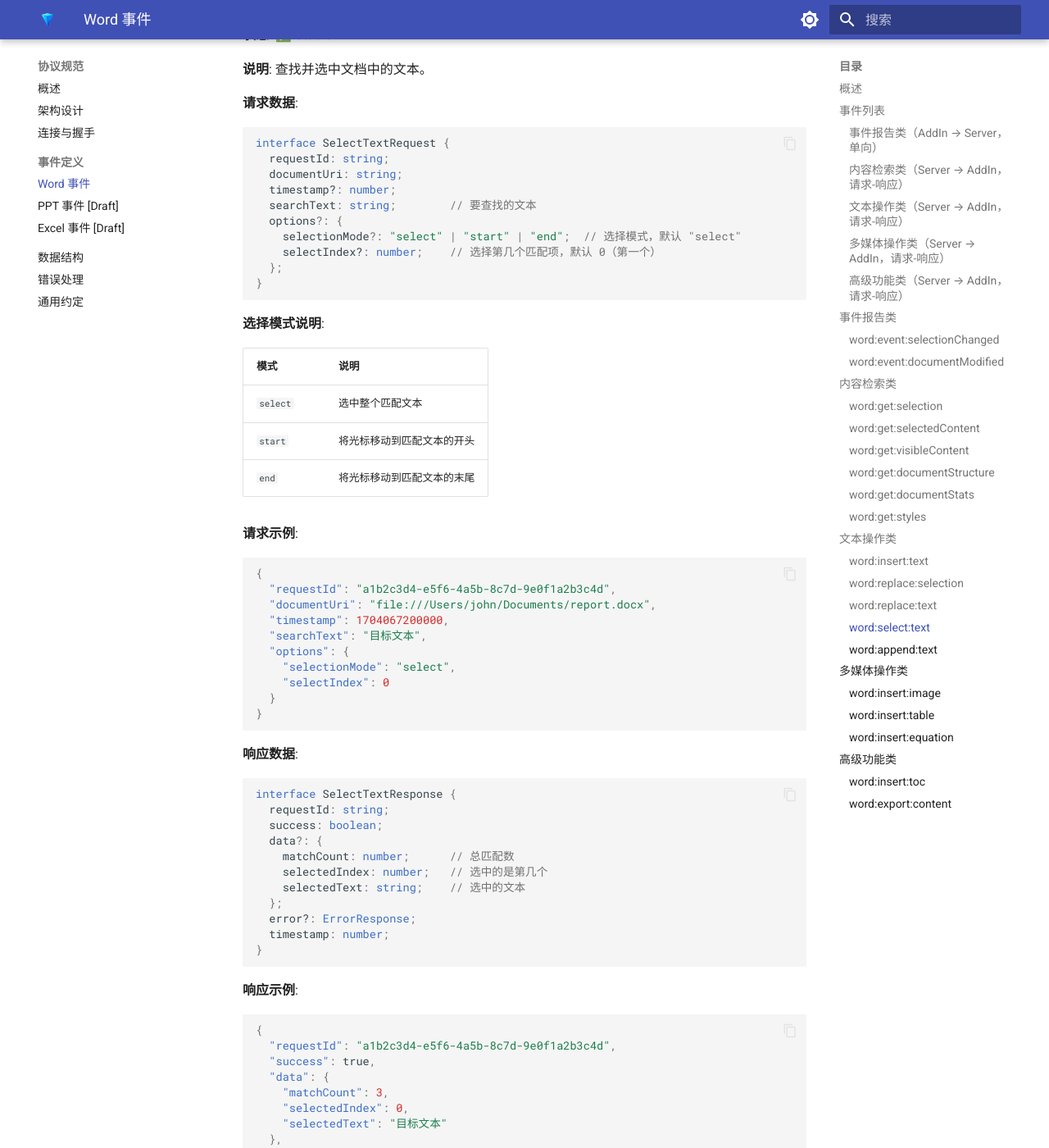
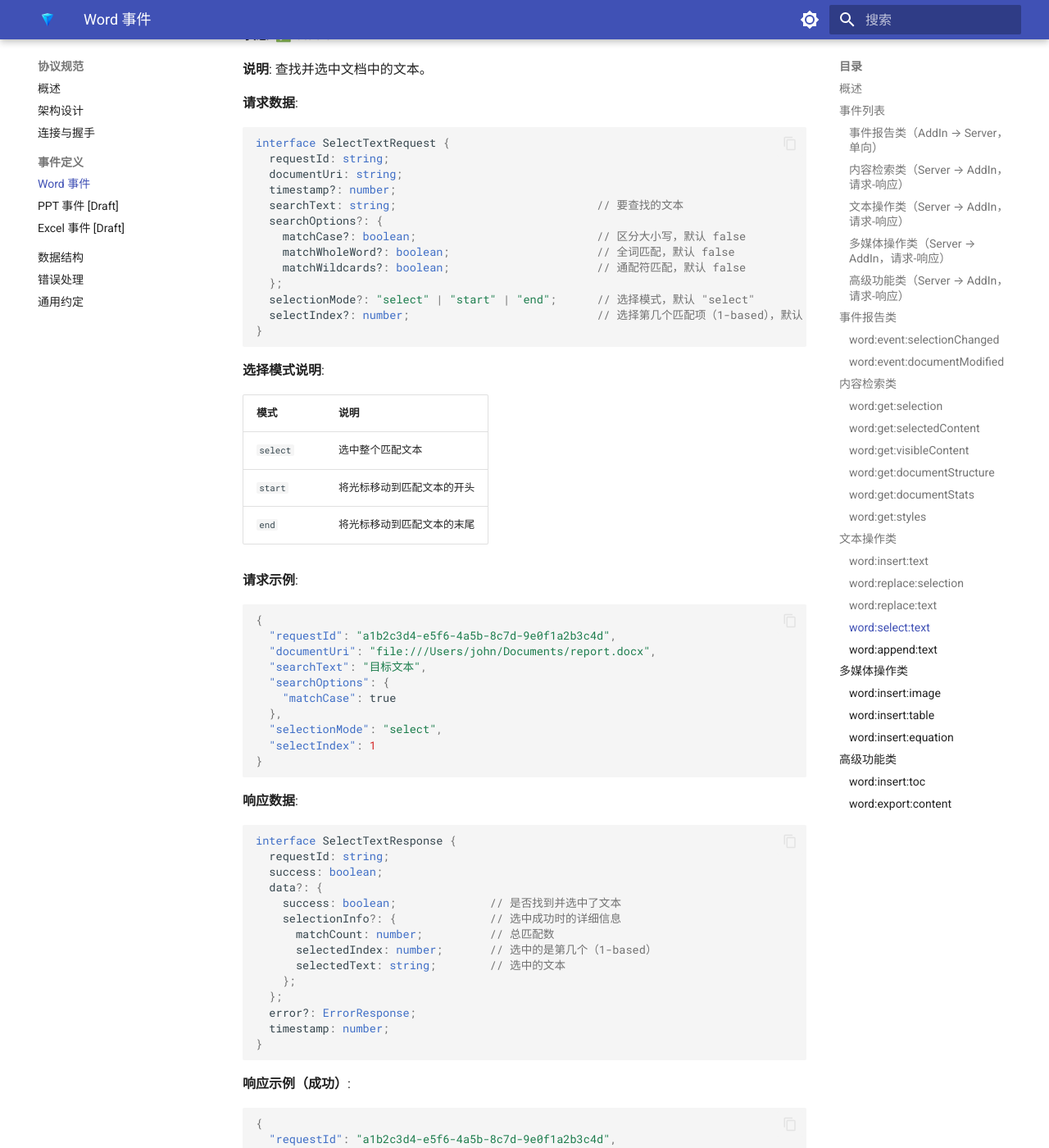
Before and after one commit to A2C-SMCP/oasp-protocol, an MkDocs documentation site: the page built from docs/specification/events-word.md, in a window 1280 px wide and 1400 px high, scrolled down 22257 px. Shown: the whole window at 82% size. Built offline with MkDocs 1.6.1 and Material for MkDocs 9.7.7, drawn with Linux system fonts in a browser that asks for light colours; the version menu is left out; some of the changed text lies outside the part shown.

Commit message:
Fix word:select:text: restructure request and response
- Request: flatten options to top-level (searchOptions, selectionMode, selectIndex)
- selectIndex: 0-based → 1-based (default 1)
- Add searchOptions with matchCase, matchWholeWord, matchWildcards
- Response data: add success boolean + selectionInfo? wrapper
- Add error code list
- Add success/failure response examples

Co-Authored-By: Claude Opus 4.5 <noreply@anthropic.com>

````diff
--- a/docs/specification/events-word.md
+++ b/docs/specification/events-word.md
@@ -1069,11 +1069,14 @@ interface SelectTextRequest {
   requestId: string;
   documentUri: string;
   timestamp?: number;
-  searchText: string;        // 要查找的文本
-  options?: {
-    selectionMode?: "select" | "start" | "end";  // 选择模式，默认 "select"
-    selectIndex?: number;    // 选择第几个匹配项，默认 0（第一个）
+  searchText: string;                              // 要查找的文本
+  searchOptions?: {
+    matchCase?: boolean;                           // 区分大小写，默认 false
+    matchWholeWord?: boolean;                      // 全词匹配，默认 false
+    matchWildcards?: boolean;                      // 通配符匹配，默认 false
   };
+  selectionMode?: "select" | "start" | "end";      // 选择模式，默认 "select"
+  selectIndex?: number;                            // 选择第几个匹配项（1-based），默认 1
 }
 ```
 
@@ -1091,12 +1094,12 @@ interface SelectTextRequest {
 {
   "requestId": "a1b2c3d4-e5f6-4a5b-8c7d-9e0f1a2b3c4d",
   "documentUri": "file:///Users/john/Documents/report.docx",
-  "timestamp": 1704067200000,
   "searchText": "目标文本",
-  "options": {
-    "selectionMode": "select",
-    "selectIndex": 0
-  }
+  "searchOptions": {
+    "matchCase": true
+  },
+  "selectionMode": "select",
+  "selectIndex": 1
 }
 ```
 
@@ -1107,29 +1110,57 @@ interface SelectTextResponse {
   requestId: string;
   success: boolean;
   data?: {
-    matchCount: number;      // 总匹配数
-    selectedIndex: number;   // 选中的是第几个
-    selectedText: string;    // 选中的文本
+    success: boolean;              // 是否找到并选中了文本
+    selectionInfo?: {              // 选中成功时的详细信息
+      matchCount: number;          // 总匹配数
+      selectedIndex: number;       // 选中的是第几个（1-based）
+      selectedText: string;        // 选中的文本
+    };
   };
   error?: ErrorResponse;
   timestamp: number;
 }
 ```
 
-**响应示例**:
+**响应示例（成功）**:
 
 ```json
 {
   "requestId": "a1b2c3d4-e5f6-4a5b-8c7d-9e0f1a2b3c4d",
   "success": true,
   "data": {
-    "matchCount": 3,
-    "selectedIndex": 0,
-    "selectedText": "目标文本"
+    "success": true,
+    "selectionInfo": {
+      "matchCount": 3,
+      "selectedIndex": 1,
+      "selectedText": "目标文本"
+    }
   },
   "timestamp": 1704067200500
 }
 ```
+
+**响应示例（未找到匹配）**:
+
+```json
+{
+  "requestId": "a1b2c3d4-e5f6-4a5b-8c7d-9e0f1a2b3c4d",
+  "success": true,
+  "data": {
+    "success": false
+  },
+  "timestamp": 1704067200500
+}
+```
+
+**可能的错误**:
+
+| 错误码 | 说明 |
+|--------|------|
+| 4001 | `VALIDATION_ERROR` - 请求参数校验失败 |
+| 4002 | `MISSING_PARAM` - 缺少必要参数 |
+| 3001 | `DOCUMENT_NOT_FOUND` - 文档未找到 |
+| 3999 | `OFFICE_API_ERROR` - Office API 调用错误 |
 
 ---
 
````
